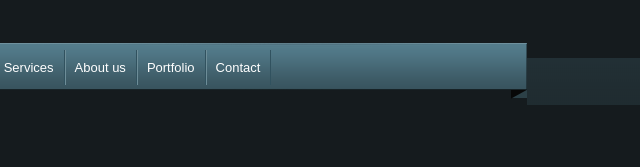
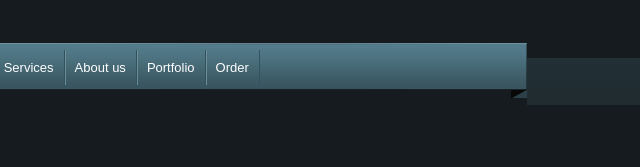
Before and after one commit to kopwei/fanguan-proj, a plain HTML site: page index.html in a window 1280 px wide. Shown: the top 167 px of the page, 608-1248 px from the left. Drawn offline with Linux system fonts and the light colour scheme.

Commit message:
Removed the db file, change the 'contact' to 'Order'

```diff
--- a/index.html
+++ b/index.html
@@ -46,7 +46,7 @@ p#controls { margin:0; position:relative; }
           <li><a href="services.html">Services</a></li>
           <li><a href="services.html">About us</a></li>
           <li><a href="portfolio.html">Portfolio</a></li>
-          <li><a href="contact.html">Contact</a></li>
+          <li><a href="contact.html">Order</a></li>
         </ul>
       </div>
       <div class="clr"> </div>
```
Also changed, not shown: portfolio.html (+1 -1 lines), services.html (+1 -1 lines), 3 other files.
